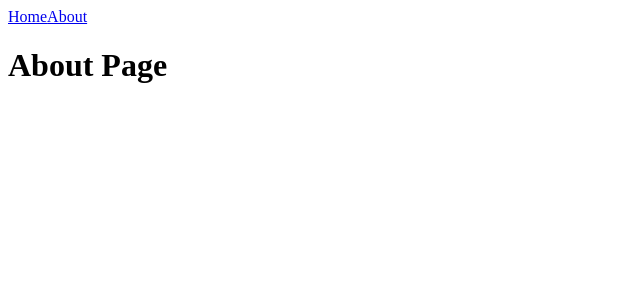
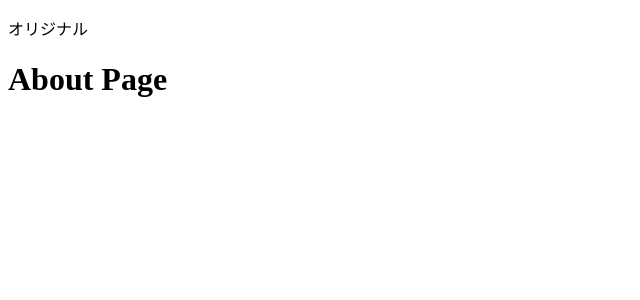
Before and after one commit to Takumikimura1899/nuxt-practice, a Nuxt app: page /about in a window 1280 px wide. Shown: the top 300 px of the page, without its empty margins (0-640 px from the left). Built offline with nearby package versions, Linux system fonts and the light colour scheme.

Commit message:
page毎にレイアウト変更

```diff
--- a/layouts/default.vue
+++ b/layouts/default.vue
@@ -5,11 +5,11 @@
   </div>
 </template>
 
-<script>
+<!-- <script>
 import NavBar from '@/components/NavBar.vue'
 export default {
   components: {
     NavBar,
   },
 }
-</script>
+</script> -->
--- /dev/null
+++ b/layouts/original.vue
@@ -0,0 +1,6 @@
+<template>
+  <div>
+    <p>オリジナル</p>
+    <Nuxt />
+  </div>
+</template>
--- a/pages/about.vue
+++ b/pages/about.vue
@@ -1,3 +1,9 @@
 <template>
   <h1>About Page</h1>
 </template>
+
+<script>
+export default {
+  layout: 'original',
+}
+</script>
```
